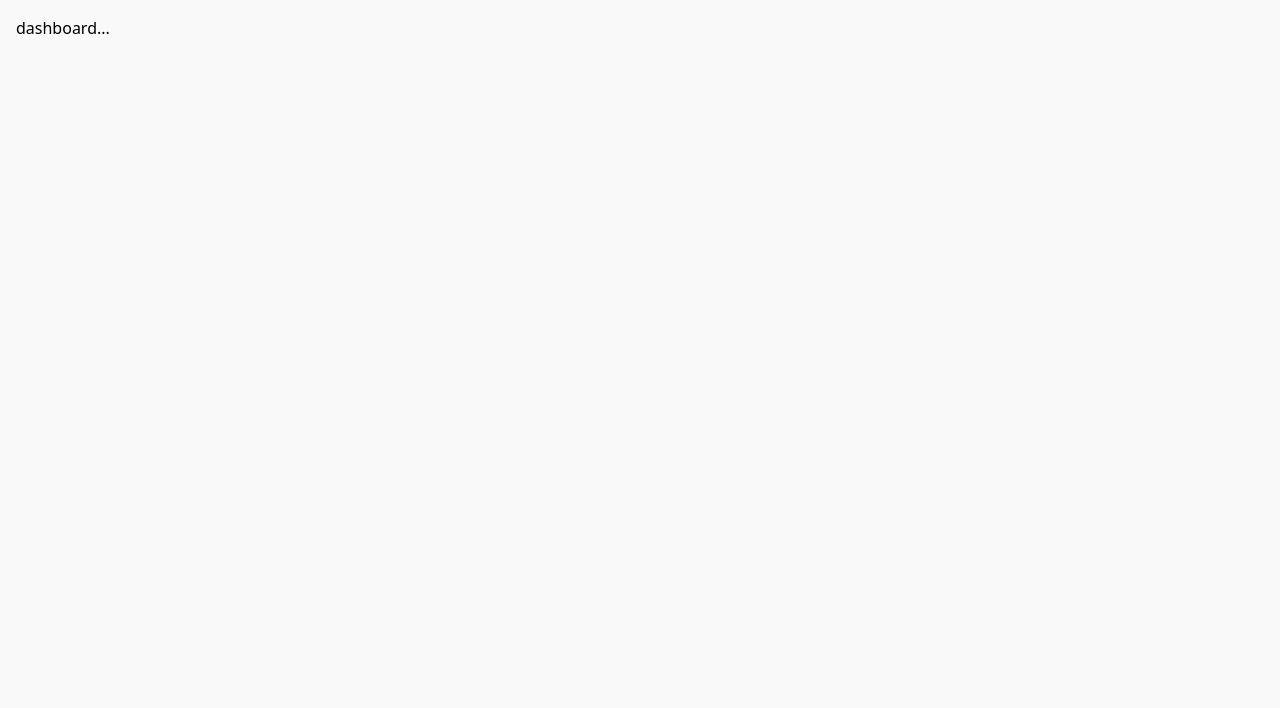
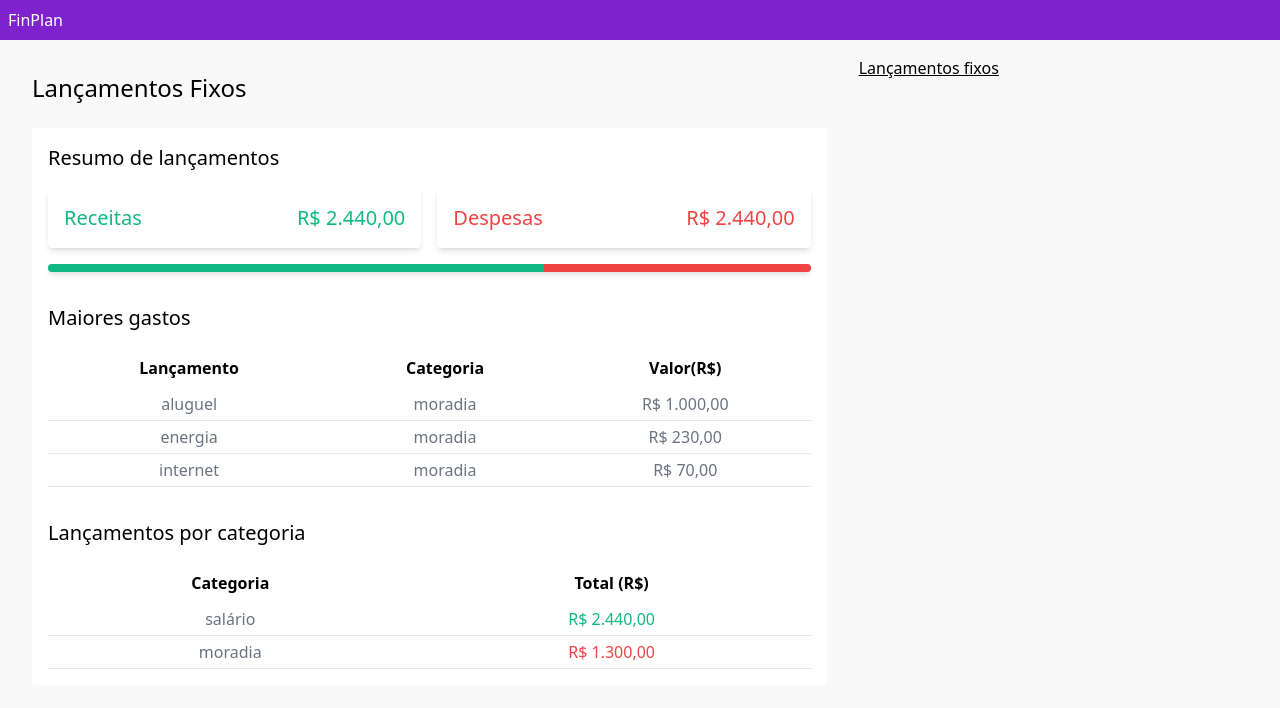
Before and after one commit to josecarlosmonteiro/facileasy-finplan-web, a Next.js app: page /inicio in a window 1280 px wide. Shown: the top 708 px of the page. Built offline with nearby package versions, Linux system fonts and the light colour scheme; data requests are answered from the project's data file.

Commit message:
feat: implementar tela de dashboard.

```diff
--- a/src/app/(logged)/inicio/page.tsx
+++ b/src/app/(logged)/inicio/page.tsx
@@ -1,7 +1,49 @@
-export default function HomePage() {
+import Link from "next/link";
+
+import { FixedReleasesProvider } from "@/providers/FixedReleasesProvider";
+import { fixedReleasesService } from "@/services/releases/fixedReleasesService";
+import { FixedReleasesCategoryTotals } from "@/components/releases/fixed/FixedReleasesCategoryTotals";
+import { ReleasesBalancePercentage } from "@/components/releases/fixed/ReleasesBalancePercentage";
+import { FixedReleasesBalance } from "@/components/releases/dashboard/FixedReleasesBalance";
+import { FixedReleasesHigherExpenses } from "@/components/releases/dashboard/FixedReleasesHigherExpenses";
+
+const fetchFixedReleasesData = async () => {
+  const data = await fixedReleasesService.getAll();
+  return data;
+}
+
+export default async function HomePage() {
+  const response = await fetchFixedReleasesData();
+
   return (
-    <main className="m-4">
-      dashboard...
-    </main>
+    <FixedReleasesProvider initialReleasesData={response || []}>
+      <main className="m-4">
+        <div className="grid grid-cols-12 gap-4">
+          <div className="col-span-8 p-4">
+            <h1 className="text-2xl">Lançamentos Fixos</h1>
+            <br />
+            <section className="p-4 rounded bg-white flex flex-col gap-4">
+              <h2 className="text-xl">Resumo de lançamentos</h2>
+              <FixedReleasesBalance />
+              <ReleasesBalancePercentage />
+
+              <h2 className="mt-4 text-xl">Maiores gastos</h2>
+              <FixedReleasesHigherExpenses />
+
+              <h2 className="mt-4 text-xl">Lançamentos por categoria</h2>
+              <FixedReleasesCategoryTotals />
+            </section>
+          </div>
+
+          <div className="h-fit col-span-4">
+            <ul className="underline">
+              <li className="list-item">
+                <Link href={'/lancamentos/fixos'}>Lançamentos fixos</Link>
+              </li>
+            </ul>
+          </div>
+        </div>
+      </main>
+    </FixedReleasesProvider>
   )
 }
--- a/src/app/page.tsx
+++ b/src/app/page.tsx
@@ -1,8 +1,4 @@
 import Link from "next/link";
-
-function currency(value: string | number) {
-  return Number(value).toLocaleString('pt-br', { style: 'currency', currency: 'BRL' });
-}
 
 export default function Home() {
   return (
--- /dev/null
+++ b/src/components/releases/dashboard/FixedReleasesBalance.tsx
@@ -0,0 +1,25 @@
+'use client';
+
+import { useRelease } from "@/hooks/useRelease";
+import { FixedReleasesContext } from "@/providers/FixedReleasesProvider";
+import { currency } from "@/utils/formats";
+import { useContext } from "react";
+
+export function FixedReleasesBalance() {
+  const { releases } = useContext(FixedReleasesContext);
+  const { totalRevenues, totalExpenses } = useRelease(releases);
+
+  return (
+    <div className="flex gap-4">
+      <div className="w-full p-4 flex justify-between items-center rounded shadow-md text-emerald-500 text-xl">
+        <span className="">Receitas</span>
+        <span>{currency(totalRevenues)}</span>
+      </div>
+
+      <div className="w-full p-4 flex justify-between items-center rounded shadow-md text-red-500 text-xl">
+        <span className="">Despesas</span>
+        <span>{currency(totalRevenues)}</span>
+      </div>
+    </div>
+  )
+}
--- /dev/null
+++ b/src/components/releases/dashboard/FixedReleasesHigherExpenses.tsx
@@ -0,0 +1,24 @@
+'use client';
+
+import { ColumnDef, Table } from "@/components/shared/Table";
+import { useRelease } from "@/hooks/useRelease";
+import { FixedReleasesContext } from "@/providers/FixedReleasesProvider";
+import { TRelease } from "@/types/releases";
+import { currency } from "@/utils/formats";
+import { decrescentSort } from "@/utils/lists";
+import { useContext } from "react";
+
+export function FixedReleasesHigherExpenses() {
+  const { releases } = useContext(FixedReleasesContext);
+  const { expenses } = useRelease(releases);
+
+  const columns: ColumnDef<TRelease>[] = [
+    { accessKey: 'title', label: 'Lançamento' },
+    { accessKey: 'category', label: 'Categoria' },
+    { accessKey: 'value', label: 'Valor(R$)', formatFn: currency },
+  ];
+
+  const data = decrescentSort(expenses, 'value').slice(0, 5);
+
+  return <Table columns={columns} data={data} />
+}
--- a/src/components/releases/fixed/FixedReleasesCategoryTotals.tsx
+++ b/src/components/releases/fixed/FixedReleasesCategoryTotals.tsx
@@ -17,17 +17,16 @@ export function FixedReleasesCategoryTotals() {
     useRelease(releases);
 
   const columns: ColumnDef<TableDataProps>[] = [
-    { accessKey: "category", label: "" },
+    { accessKey: "category", label: "Categoria" },
     {
       accessKey: "total",
-      label: "",
+      label: "Total (R$)",
       cell: (data) => (
         <div
-          className={`${
-            totalByRevenueCategory[data.category]
-              ? "text-emerald-500"
-              : "text-red-500"
-          }`}
+          className={`${totalByRevenueCategory[data.category]
+            ? "text-emerald-500"
+            : "text-red-500"
+            }`}
         >
           {currency(data.total)}
         </div>
@@ -47,18 +46,11 @@ export function FixedReleasesCategoryTotals() {
   ];
 
   return (
-    <div className="p-4 shadow-md rounded text-sm">
-      {!!tableData.length ? (
-        <>
-          <h1 className="text-xl italic">Lançamentos por categoria</h1>
-          <hr />
-          <Table columns={columns} data={tableData} />
-        </>
-      ) : (
-        <div className="text-center">
-          Você ainda não tem lançamentos cadastrados
-        </div>
-      )}
+    <div>
+      {!!tableData.length
+        ? <Table columns={columns} data={tableData} />
+        : <div className="text-center text-gray-500">Você ainda não tem lançamentos cadastrados</div>
+      }
     </div>
   );
 }
--- a/src/components/shared/Table/index.tsx
+++ b/src/components/shared/Table/index.tsx
@@ -15,12 +15,12 @@ type Props<T> = {
 export function Table<T>({ columns, data }: Props<T>) {
   return (
     <table className="table w-full">
-      <thead className="bg-white">
+      <thead className="">
         <tr>
           {columns.map((col, index) => (
             <th
               key={`col_${index}`}
-              className={`p-2 ${index === columns.length - 1 && "text-end"}`}
+              className={`p-2`}
             >
               {col.label}
             </th>
@@ -38,8 +38,8 @@ export function Table<T>({ columns, data }: Props<T>) {
                 {col.cell
                   ? col.cell(row)
                   : col.formatFn
-                  ? col.formatFn(row[col.accessKey])
-                  : row[col.accessKey]}
+                    ? col.formatFn(row[col.accessKey])
+                    : row[col.accessKey]}
               </td>
             ))}
           </tr>
--- a/src/database/db.json
+++ b/src/database/db.json
@@ -1,3 +1,36 @@
 {
-  "fixed-releases": []
+  "fixed-releases": [
+    {
+      "id": "8481",
+      "category": "salário",
+      "transferType": "bancária",
+      "title": "adiantamento",
+      "value": 2440,
+      "type": "in"
+    },
+    {
+      "id": "df84",
+      "category": "moradia",
+      "transferType": "PIX",
+      "title": "aluguel",
+      "value": 1000,
+      "type": "out"
+    },
+    {
+      "id": "1342",
+      "category": "moradia",
+      "transferType": "PIX",
+      "title": "energia",
+      "value": 230,
+      "type": "out"
+    },
+    {
+      "id": "8bb6",
+      "category": "moradia",
+      "transferType": "PIX",
+      "title": "internet",
+      "value": 70,
+      "type": "out"
+    }
+  ]
 }
```
Also changed, not shown: src/app/(logged)/layout.tsx (renamed from src/app/(logged)/lancamentos/layout.tsx).
